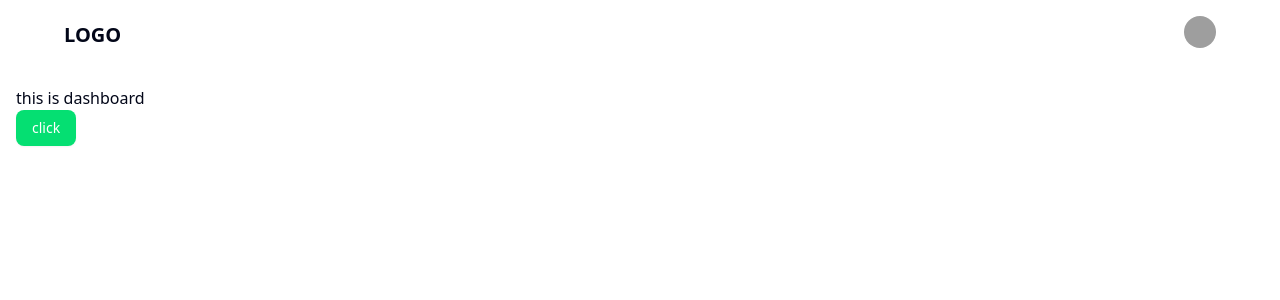
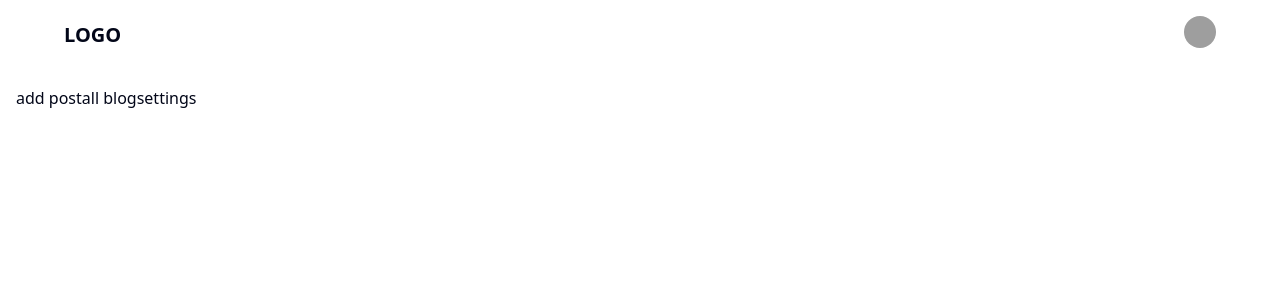
Before and after one commit to shadon016/blogApp, a Next.js app: page /admin/dashboard in a window 1280 px wide. Shown: the top 300 px of the page. Built offline with nearby package versions, Linux system fonts and the light colour scheme; grey boxes are pictures that could not be loaded.

Commit message:
minor changes

```diff
--- a/app/(dashboard)/_components/sideNav.jsx
+++ b/app/(dashboard)/_components/sideNav.jsx
@@ -1,4 +1,4 @@
-import React from "react";
+import Link from "next/link";
 
 const SideNav = () => {
   return (
--- a/app/(dashboard)/admin/dashboard/page.js
+++ b/app/(dashboard)/admin/dashboard/page.js
@@ -1,12 +1,9 @@
-import { Button } from "@/components/ui/button.jsx";
+import SideNav from "../../_components/sideNav.jsx";
 
 export default function Dashboard() {
   return (
     <div className="m-4">
-      <h1>this is dashboard</h1>
-      <Button variant="destructive" className="bg-green-400 hover:bg-green-500">
-        click
-      </Button>
+      <SideNav />
     </div>
   );
 }
```
